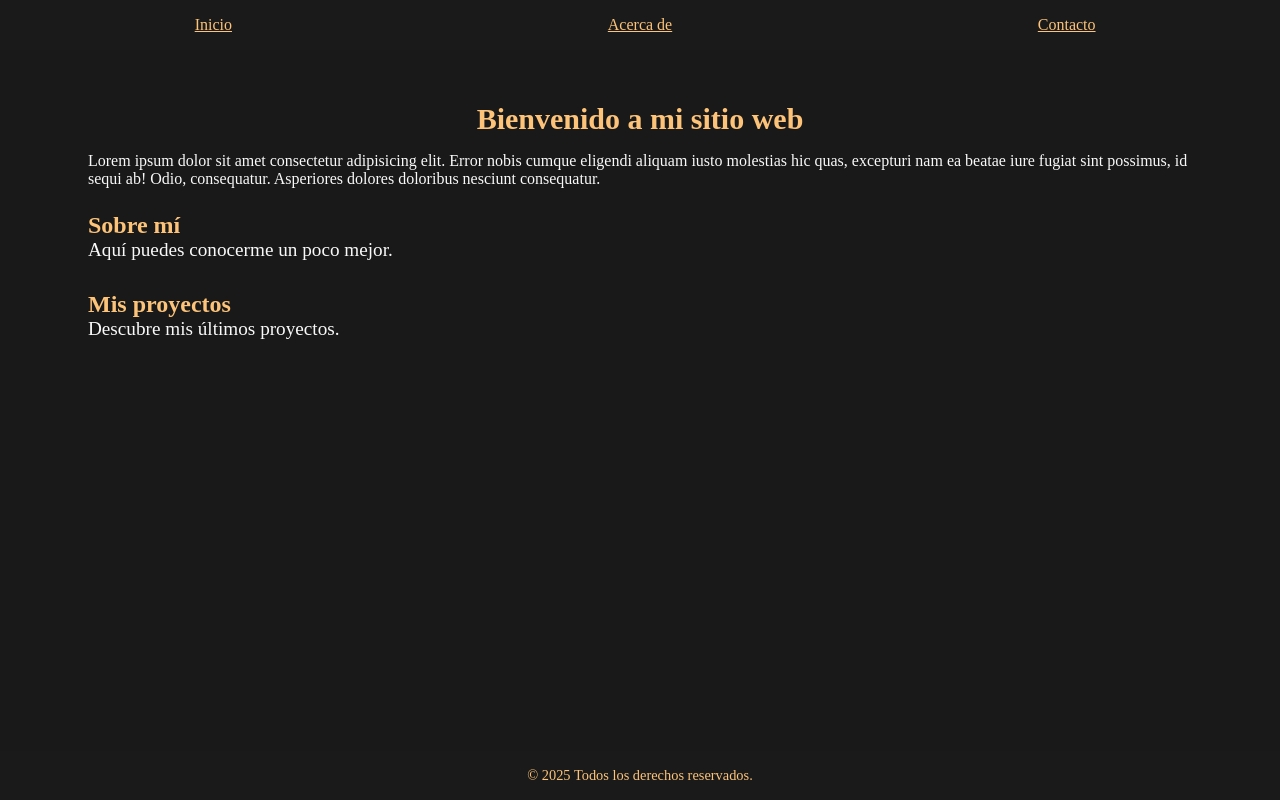
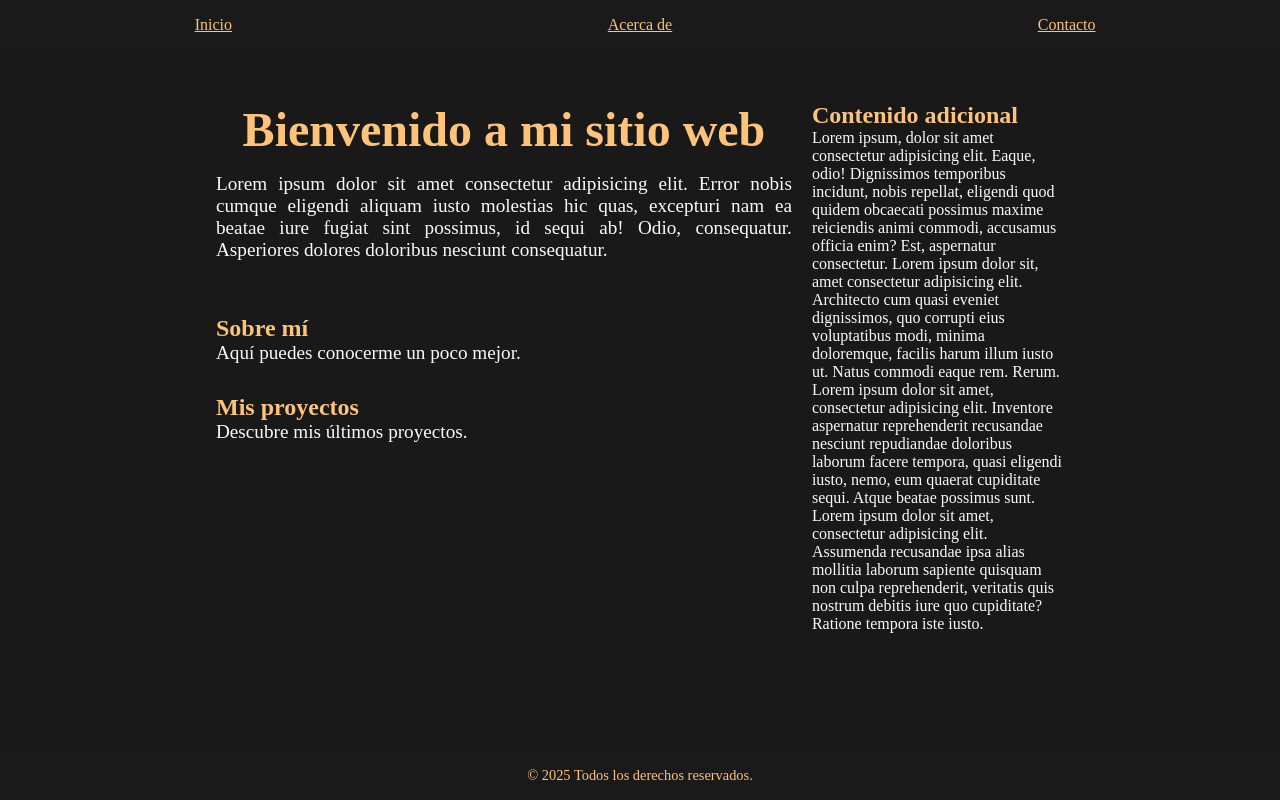
Before and after one commit to feden15/desafio-12, a website built with Vite: page index.html in a window 1280 px wide. Built offline with nearby package versions, Linux system fonts and the light colour scheme; files whose address does not match are found by name; a web font is replaced by a local one.

Commit message:
Agregamos las media queries Extra Large y Extra Extra Large

```diff
--- a/index.html
+++ b/index.html
@@ -42,14 +42,13 @@
 
     </header>
 
-    <main >
+    <main>
+      <div class="main-main">
         <h1>Bienvenido a mi sitio web</h1>
         <section>
           <p>Lorem ipsum dolor sit amet consectetur adipisicing elit. Error nobis cumque eligendi aliquam iusto molestias hic quas, excepturi nam ea beatae iure fugiat sint possimus, id sequi ab! Odio, consequatur. Asperiores dolores doloribus nesciunt consequatur.</p>
         </section>
-      <div class="main-main">
         <div>
-
           <section>
             <h2>Sobre mí</h2>
             <p>Aquí puedes conocerme un poco mejor.</p>
@@ -60,12 +59,11 @@
             <p>Descubre mis últimos proyectos.</p>
           </section>
         </div>
+      </div>
       <section class="main-main__side-column">
         <h2>Contenido adicional</h2>
         <p>Lorem ipsum, dolor sit amet consectetur adipisicing elit. Eaque, odio! Dignissimos temporibus incidunt, nobis repellat, eligendi quod quidem obcaecati possimus maxime reiciendis animi commodi, accusamus officia enim? Est, aspernatur consectetur. Lorem ipsum dolor sit, amet consectetur adipisicing elit. Architecto cum quasi eveniet dignissimos, quo corrupti eius voluptatibus modi, minima doloremque, facilis harum illum iusto ut. Natus commodi eaque rem. Rerum. Lorem ipsum dolor sit amet, consectetur adipisicing elit. Inventore aspernatur reprehenderit recusandae nesciunt repudiandae doloribus laborum facere tempora, quasi eligendi iusto, nemo, eum quaerat cupiditate sequi. Atque beatae possimus sunt. Lorem ipsum dolor sit amet, consectetur adipisicing elit. Assumenda recusandae ipsa alias mollitia laborum sapiente quisquam non culpa reprehenderit, veritatis quis nostrum debitis iure quo cupiditate? Ratione tempora iste iusto.</p>
       </section>
-      </div>
-
     </main>
 
     <footer>
--- a/src/style.scss
+++ b/src/style.scss
@@ -159,7 +159,7 @@ main {
     flex-direction: column;
 
     padding: 2rem 1.5rem;
-    width: 90vw;
+    width: 70vw;
     margin: 0 auto;
     flex: 1;
 
@@ -170,7 +170,24 @@ main {
         color: #fcc379;
     }
 
+    @media screen and (min-width: 1200px) {
+        & {
+            flex-direction: row;
+            gap: 20px;
+        }
+    }
+
+    @media screen and (min-width: 1440px) {
+        & {
+            width: 100vw;
+        }
+    }
+
     & .main-main {
+        display: flex;
+        flex-direction: column;
+        align-content: center;
+        height: 60%;
 
         & h2 {
             color: #fcc379;
@@ -184,9 +201,11 @@ main {
 
         &__side-column {
                 display: none;
+                width: 100%;
 
-                width: 40vw;
-
+            & h2 {
+                color: #fcc379;
+            }
         }
 
         @media screen and (min-width: 992px) {
@@ -208,6 +227,22 @@ main {
                 margin-bottom: 30px;
             }
         }
+
+        @media screen and (min-width: 1200px) {
+
+            & {
+                display: flex;
+                justify-content: space-between;
+            }
+
+            &__side-column {
+                display: block;
+
+                & p {
+                    height: 500px;
+                }
+            }
+        }
     }
 }
 
```
Lines whose indentation alone changed are shown as unchanged.
